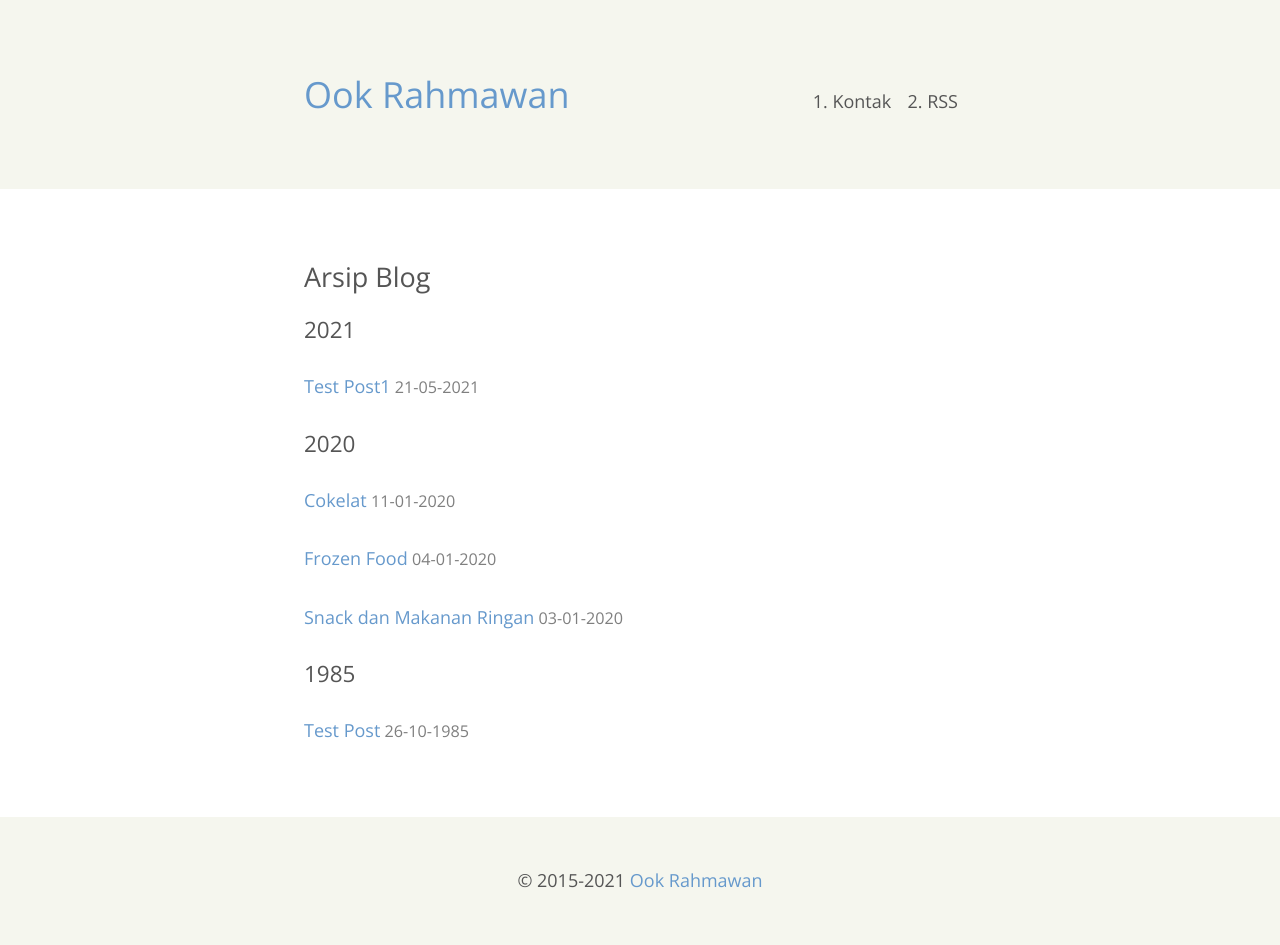
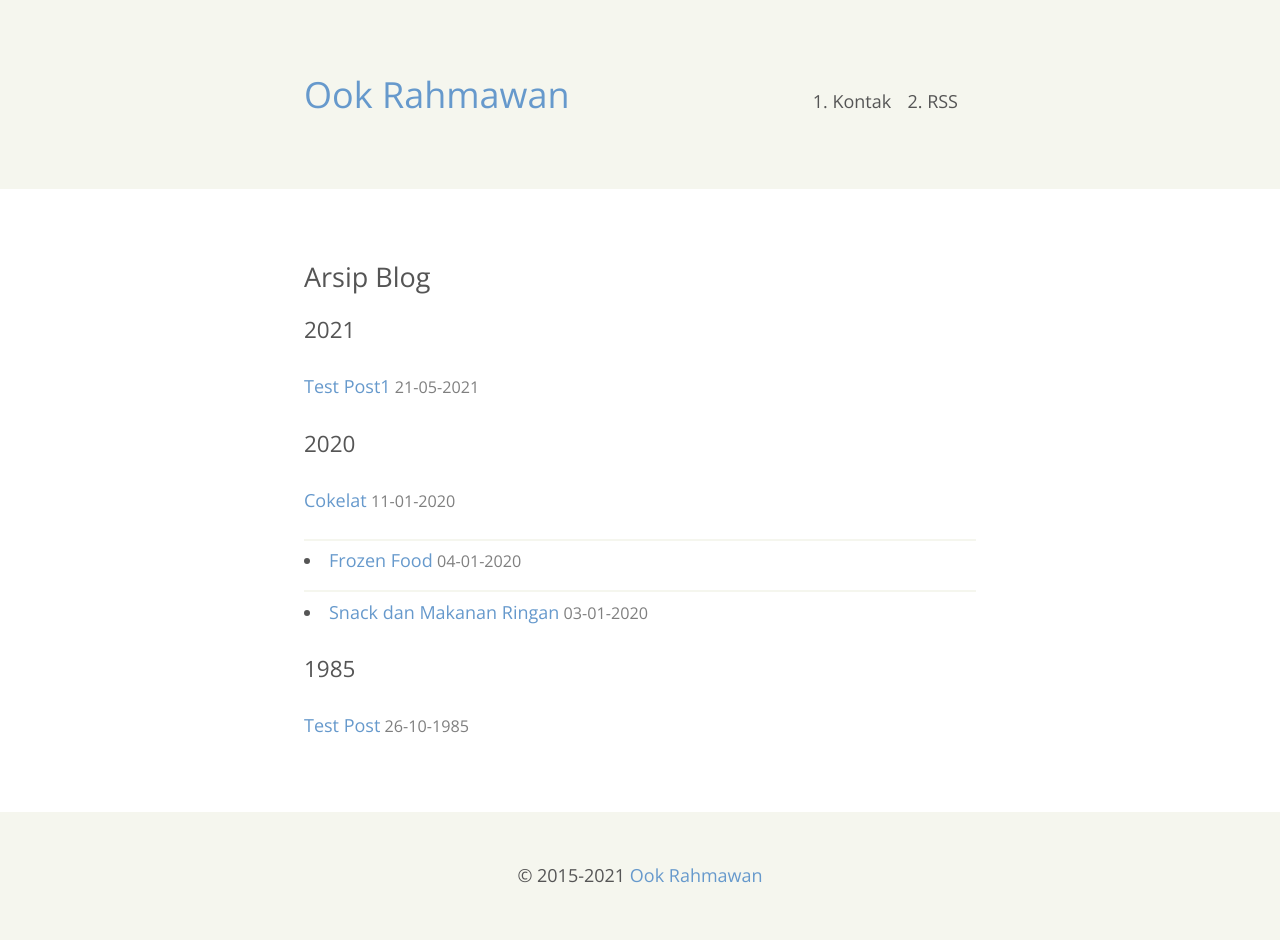
Before and after one commit to krhmwn/krhmwn, a Jekyll site: the page built from archive.html, in a window 1280 px wide. Built offline with Jekyll 4.4.1, drawn with Linux system fonts in a browser that asks for light colours.

Commit message:
update v.1.0.10

```diff
--- a/archive.html
+++ b/archive.html
@@ -9,9 +9,10 @@ title: Arsip Blog
 {% capture post_year %}{{ post.date | date: "%Y" }}{% endcapture %}
 {% if post_year != current_year %}
 <h3>{{ post_year }}</h3>
+<ul>
 {% assign current_year = post_year %}
 {% endif %}
-<ul><li><a href="{{ post.url }}">{{ post.title }}</a><time datetime="{{ post.date | date: '%Y-%m-%d' }}"> {{ post.date | date: "%d-%m-%Y" }}</time>
+<li><a href="{{ post.url }}">{{ post.title }}</a><time datetime="{{ post.date | date: '%Y-%m-%d' }}"> {{ post.date | date: "%d-%m-%Y" }}</time>
 </li></ul>
 {% endfor %}
 </article>
```
